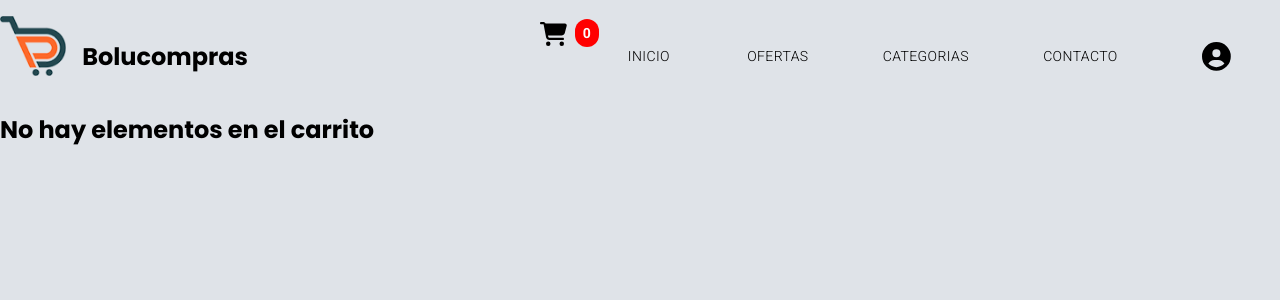
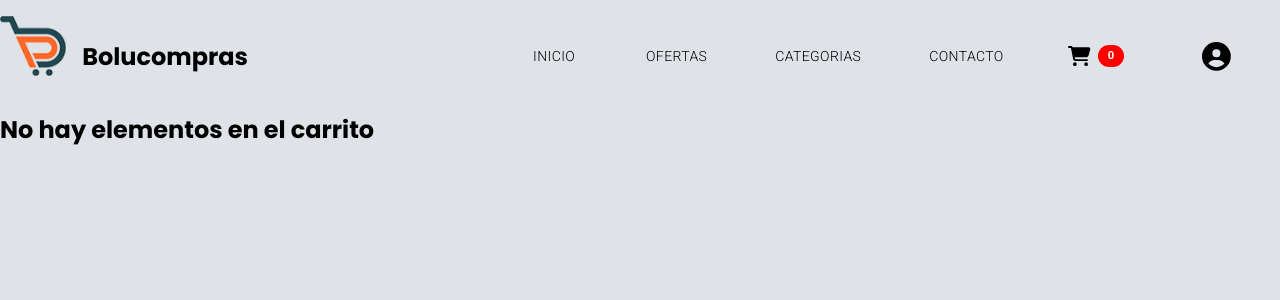
Before and after one commit to RenzoMarangon/e-commerce_bolucompras, a React (Create React App) app: page /Cart in a window 1280 px wide. Shown: the top 300 px of the page. Built offline with nearby package versions, Linux system fonts and the light colour scheme.

Commit message:
Se agregaron funcionalidades del Cart

```diff
--- a/src/components/CardItem/CardItem.js
+++ b/src/components/CardItem/CardItem.js
@@ -16,7 +16,7 @@ const CardItem = ({ props }) => {
 
       <div className='card-item__container'>
         <h3>{ title }</h3>
-        <p> ARG$ { price*100 }</p>
+        <p> ARG$ { price }</p>
         <Link to={`/${category}/${id}`}>
           <Button className='card-item__container-button' >Agregar al carrito</Button>
         </Link>
--- a/src/components/CartWidget/CartWidget.js
+++ b/src/components/CartWidget/CartWidget.js
@@ -1,18 +1,17 @@
 import React,{ useContext } from 'react';
 import Button from '@mui/material/Button';
-import { faCartShopping } from '@fortawesome/free-solid-svg-icons'
+import { faCartShopping, faTrashCan } from '@fortawesome/free-solid-svg-icons'
 import { FontAwesomeIcon } from '@fortawesome/react-fontawesome'
-import { Link } from 'react-router-dom';
 import CartContext from '../../context/CartContext'
 
 
 import Menu from '@mui/material/Menu';
-import MenuItem from '@mui/material/MenuItem';
+import { Link } from 'react-router-dom';
 
 const CartWidget = () =>{
 
     /*Cart context*/
-    const { cartWidgetItems } = useContext(CartContext);
+    const { cartWidgetItems, removeCartItem, cartItemCount } = useContext(CartContext);
 
     /*Menu de CartWidget*/
 
@@ -27,12 +26,10 @@ const CartWidget = () =>{
         setAnchorCartWidget(null);
     };
 
-
     return(
         <>
-            <Button onClick={handleOpenCartWidget}  className='header-container__links-btn'>
-                <FontAwesomeIcon icon={ faCartShopping } className="header-container__links-carrito" />
-                <p>{cartWidgetItems.length}</p>
+            <Button onClick={handleOpenCartWidget} startIcon={<FontAwesomeIcon icon={ faCartShopping } />}  className='header-container__links-btn'>
+                <p>{ cartItemCount() }</p>
             </Button>
 
             {/*MENU*/}
@@ -40,17 +37,41 @@ const CartWidget = () =>{
             <Menu id="basic-menu" anchorEl={anchorCartWidget} open={openCartWidget} onClose={handleCloseCartWidget}
             MenuListProps={{
                 'aria-labelledby': 'basic-button',
-            }}
-            >
-                {cartWidgetItems.map(( cartWidgetItem )=>{
-                    return(
-                        <MenuItem key={cartWidgetItem.id} className='header-container__menu-item' onClick={handleCloseCartWidget}>
-                            <p>{cartWidgetItem.title}</p>
-                            <p>Price: {cartWidgetItem.price}</p>
-                            <p> Stock:{cartWidgetItem.stockCount}</p>
-                        </MenuItem>
-                    )
-                })}
+            }}>
+                <div>
+                    {
+                        cartWidgetItems<=0 ? (
+                            <p>No hay productos en el carrito</p>
+
+                        ) : (
+
+                            <>
+                            {
+                            cartWidgetItems.map(( cartWidgetItem )=>{
+                                return(
+                                    <div key={cartWidgetItem.id} className='header-container__menu-item' onClick={handleCloseCartWidget}>
+                                        <p>{cartWidgetItem.title}</p>
+                                        <p>Price: {cartWidgetItem.price}</p>
+                                        <p>Stock:{cartWidgetItem.stockCount}</p>
+                                        <Button onClick={ () => { removeCartItem(cartWidgetItem.id) } }>
+                                            <FontAwesomeIcon icon={ faTrashCan }/>
+                                        </Button>
+                                    </div>
+                                )
+                            })
+                            }
+
+                            <div className='header-container__pay'>
+                                <Button>
+                                    <Link to='/Cart'>
+                                        Terminar compra
+                                    </Link>
+                                </Button>
+                            </div>
+                            </>
+                        )
+                    }
+                </div>
             </Menu>
         </>
 
--- a/src/components/CartWidget/cartWidget.scss
+++ b/src/components/CartWidget/cartWidget.scss
@@ -1,11 +1,20 @@
+.header-container__links{
+    .header-container__links-btn{
+        color: black;
+        font-weight: 500;
 
-.header-container__links-btn{
-    color: black;
-    font-weight: 500;
+        .header-container__links-carrito{
+            font-size:1rem;
 
-    .header-container__links-carrito{
-        font-size:1.5rem;
+        }
 
+        p{
+            padding:.1rem .6rem;
+            border-radius: 1rem;
+            background-color: red;
+            color:#fff;
+            font-weight: bold;
+        }
     }
 }
 
--- a/src/components/ItemCount/ItemCount.js
+++ b/src/components/ItemCount/ItemCount.js
@@ -1,21 +1,16 @@
 import React, { useState } from "react";
 import Button from '@mui/material/Button';
 
-const ItemCount = ({ stock }) =>{
+const ItemCount = ({ stock, addStock, count }) =>{
 
 
-     /*Agregar/quitar stock en ItemCount*/
-    const [ count, setCount ] = useState(1);
-
-    const addCount = ( ) => {
-        stock>count && setCount(count+1);
+    const addCount = () => {
+        count <= stock && addStock( count + 1 )
     }
 
     const removeCount = () => {
-        1<count && setCount(count-1);
+        count > 1 && addStock( count - 1 )
     }
-
-
 
 
     return(
--- a/src/components/ItemDetail/ItemDetail.js
+++ b/src/components/ItemDetail/ItemDetail.js
@@ -30,15 +30,13 @@ const ItemDetail = ({ props }) => {
 
     const addProductToCart = (props) => {
         setOpen(true); /*Muestra la alerta*/
-        addItemToCart({...props , stockCount: count });
+        addItemToCart({...props , stockCount: stockToAdd });
         setProductAdded(true);
-        console.log({cartWidgetItems})
+
     }
 
-    useEffect(()=>{
-
-    },[cartWidgetItems])
-
+    /*Guardar cantidad de productos a comprar*/
+    const [ stockToAdd, setStockCount ] = useState(1);
 
     /*Alerta del boton 'agregar al carrito'*/
     const [open, setOpen] = React.useState(false);
@@ -66,11 +64,17 @@ const ItemDetail = ({ props }) => {
             <div className='itemDetail__info'>
                 <h2>{ title }</h2>
                 <p> { description } </p>
-                <p> ${ price*100 } </p>
-                <p>12 cuotas sin interes de ${ (price*100/12).toFixed(2) }</p>
+                <p> ${ price } </p>
+                <p>12 cuotas sin interes de ${ (price/12).toFixed(2) }</p>
 
                 { count>3 ? <p className='stock'>stock disponible</p> : <p className='stockOut'>Sin stock</p> }
-                <ItemCount stock = { count }  />
+
+                {  !productAdded &&
+
+                    <ItemCount stock = { count } addStock = { setStockCount } count = { stockToAdd }  />
+                }
+
+
             </div>
 
             <div className='itemDetail__buttons'>
--- a/src/components/NavBar/NavBar.js
+++ b/src/components/NavBar/NavBar.js
@@ -38,10 +38,6 @@ const NavBar = () => {
     },[])
 
 
-    useEffect( () =>{
-    },[setShowLinks])
-
-
 
   return (
 
@@ -66,12 +62,6 @@ const NavBar = () => {
 
             <div className='header-container__links'>
 
-
-              {/* <Link className='header-container__links-link' > */}
-                  <CartWidget className='header-container__links-cartWidget'/>
-              {/* </Link> */}
-
-
               <Link to={'/'} className='header-container__links-link' >
                 <Button> Inicio </Button>
               </Link>
@@ -89,6 +79,10 @@ const NavBar = () => {
                   <Button>Contacto</Button>
               </Link>
 
+              <div className='header-container__links-link' >
+                  <CartWidget className=' header-container__links-cartWidget'/>
+              </div>
+
               <Link to={'/Cart'} className='header-container__links-link' >
                   <Button>
                     <FontAwesomeIcon className='header-container__links-user' icon={ faCircleUser } />
--- a/src/components/NavBar/nav-bar.scss
+++ b/src/components/NavBar/nav-bar.scss
@@ -26,30 +26,9 @@
 
     .header-container__links{
         display: flex;
-
         flex-direction: column;
         align-items: flex-start;
         transition: all .5s ease-in-out;
-        .header-container__links-btn{
-            color: black;
-            font-weight: 500;
-
-            .header-container__links-carrito{
-                font-size:1.5rem;
-
-            }
-
-            p{
-                position:absolute;
-                padding:.1rem .5rem;
-                border-radius: 1rem;
-                background-color: red;
-                top:.2rem;
-                left:3rem;
-                color:#fff;
-                font-weight: bold;
-            }
-        }
     }
 }
 
--- a/src/context/CartContext.js
+++ b/src/context/CartContext.js
@@ -24,6 +24,8 @@ const CartProvider= ({ children }) =>{
             !cartWidgetItems.includes(item) && setCartWidgetItems([...cartWidgetItems,item]);
         }
 
+
+
     }
 
     const isInCart = ( id ) =>{
@@ -31,20 +33,29 @@ const CartProvider= ({ children }) =>{
     }
 
     const removeCartItem = (id) => {
-        return cartWidgetItems.find(( item )  => item.id !== id )
+        setCartWidgetItems( cartWidgetItems.filter(( item )  => item.id !== id ) )
     }
 
     const clearCartWidget = () => {
         setCartWidgetItems([]);
     }
 
+    const totalAddCartItemCount = () => {
+        return cartWidgetItems.reduce( ( acum, item ) => acum = acum + (item.stockCount * item.price), 0 )
+    }
+
+    const cartItemCount = () => {
+        return cartWidgetItems.reduce( ( acum, item ) =>  acum += item.stockCount, 0 )
+    }
 
     const data = {
         cartWidgetItems,
         addItemToCart,
         clearCartWidget,
         removeCartItem,
-        isInCart
+        isInCart,
+        cartItemCount,
+        totalAddCartItemCount
     }
 
     return(
--- a/src/pages/Cart.js
+++ b/src/pages/Cart.js
@@ -1,9 +1,15 @@
 import React,{ useContext } from 'react'
 import CartContext from '../context/CartContext'
+import Button from '@mui/material/Button';
+import { FontAwesomeIcon } from '@fortawesome/react-fontawesome'
+import { faTrashCan } from '@fortawesome/free-solid-svg-icons'
+
 
 const Cart = () => {
   /*Cart context*/
-  const { cartWidgetItems } = useContext(CartContext);
+  const { cartWidgetItems, removeCartItem, totalAddCartItemCount } = useContext(CartContext);
+
+
 
   return (
     <div className='cart-container'>
@@ -19,15 +25,30 @@ const Cart = () => {
           </div>
         ) : (
 
+          <>
+
+          {
             cartWidgetItems.map(( item )=>{
               return(
                 <div key={item.id} className='cart-container__item'>
                   <p>{item.title}</p>
                   <p>{item.price}</p>
                   <p>{item.stockCount}</p>
+
+                  <Button onClick={ () => { removeCartItem( item.id ) } }>
+                    <FontAwesomeIcon icon={ faTrashCan }/>
+                  </Button>
                 </div>
               )
             })
+          }
+
+          <div className='cart-container__total'>
+            <p>
+              Precio total :{totalAddCartItemCount()}
+            </p>
+          </div>
+          </>
         )
       }
 
```
Lines whose indentation alone changed are shown as unchanged.
